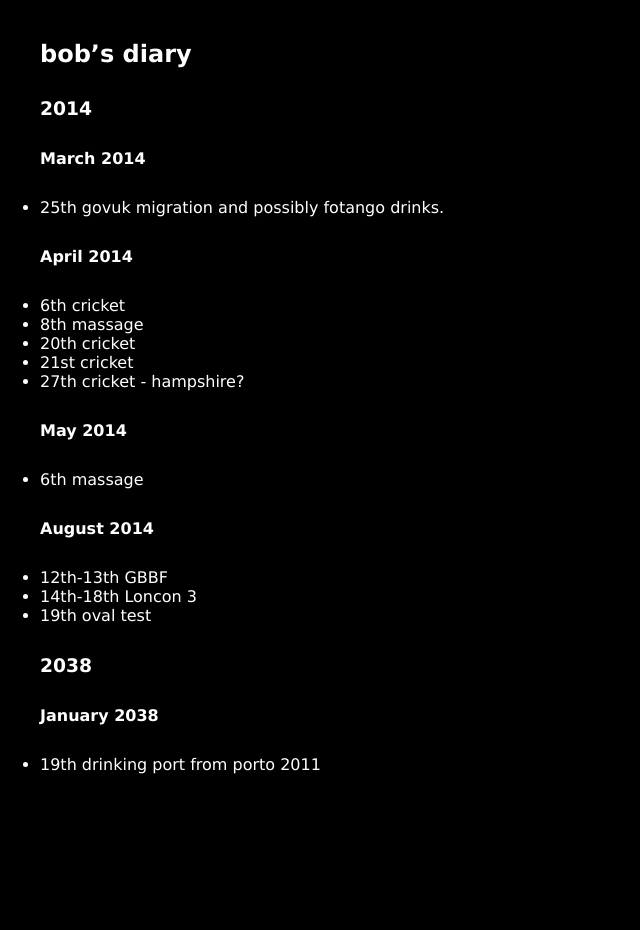
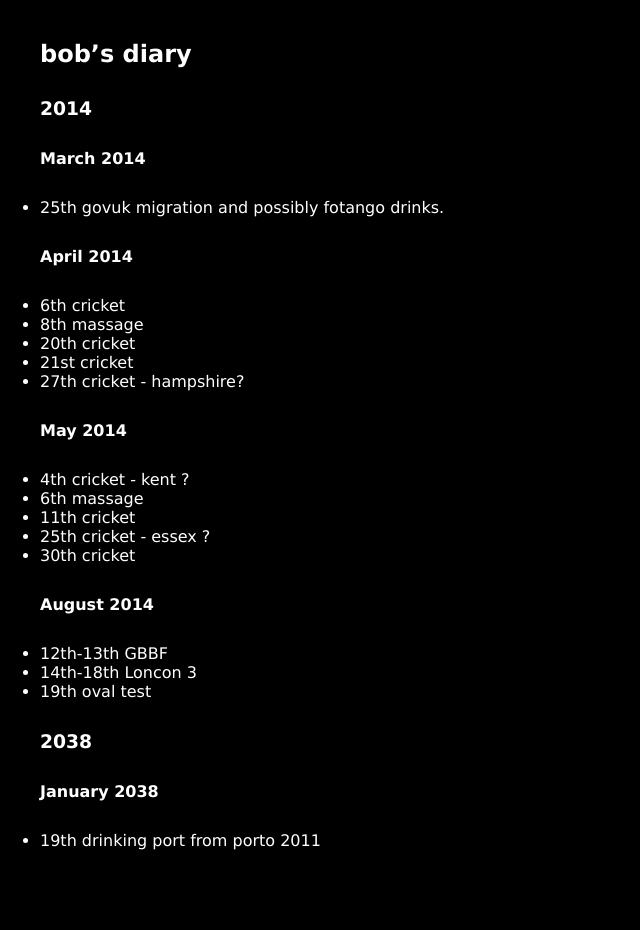
Before and after one commit to rjw1/randomness.org.uk, a Jekyll site: the page built from diary/index.md, in a window 1280 px wide. Shown: the whole page, without its empty margins (0-640 px from the left). Built offline with Jekyll 4.4.1, drawn with Linux system fonts in a browser that asks for light colours; Markdown is read by kramdown in place of the engine named in the settings.

Commit message:
cricket in may

```diff
--- a/diary/index.md
+++ b/diary/index.md
@@ -21,7 +21,11 @@ layout: default
 
 #### May 2014 ####
 
+* 4th cricket - kent ?
 * 6th massage
+* 11th cricket
+* 25th cricket - essex ?
+* 30th cricket
 
 #### August 2014 ####
 
```
